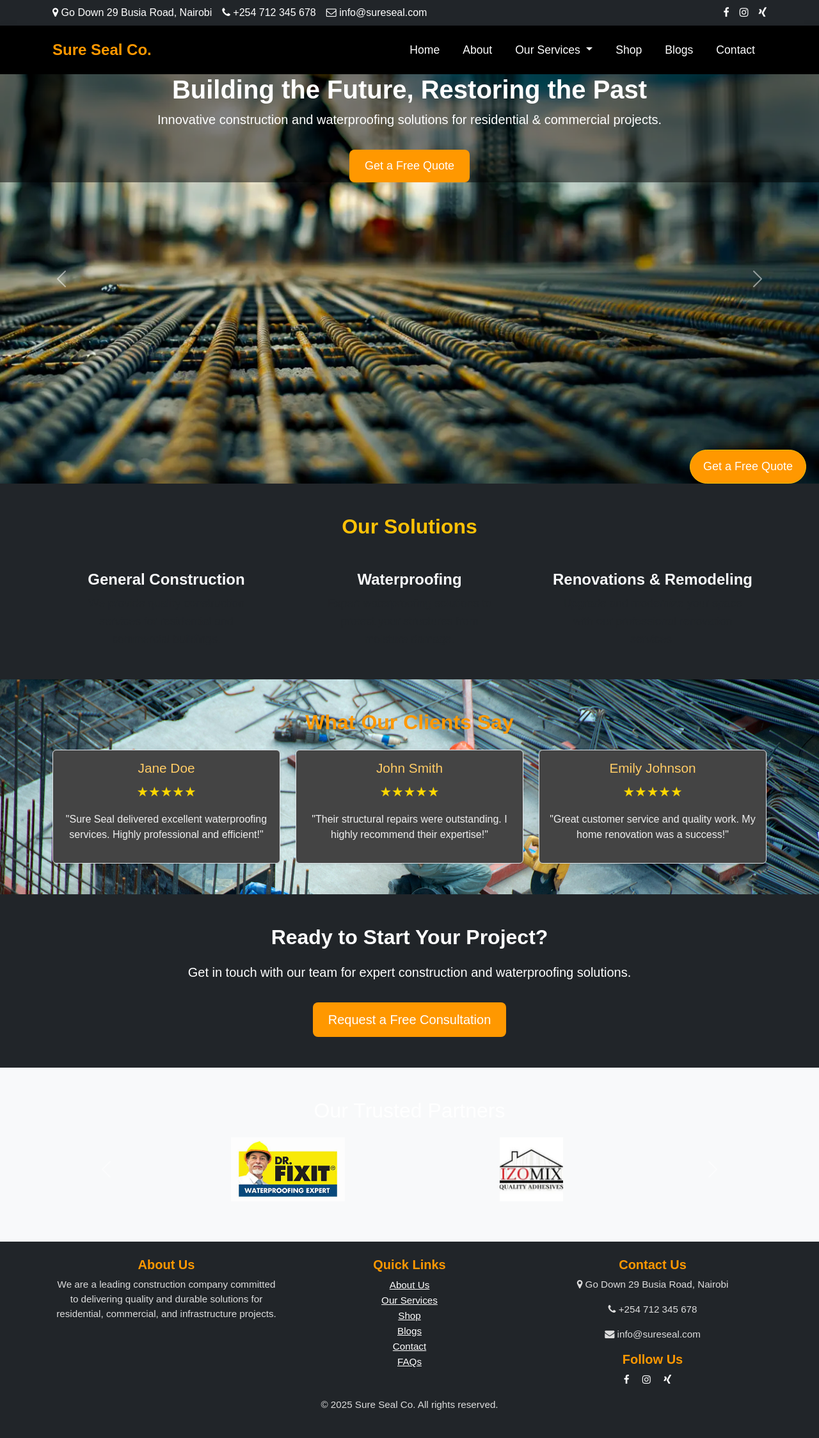
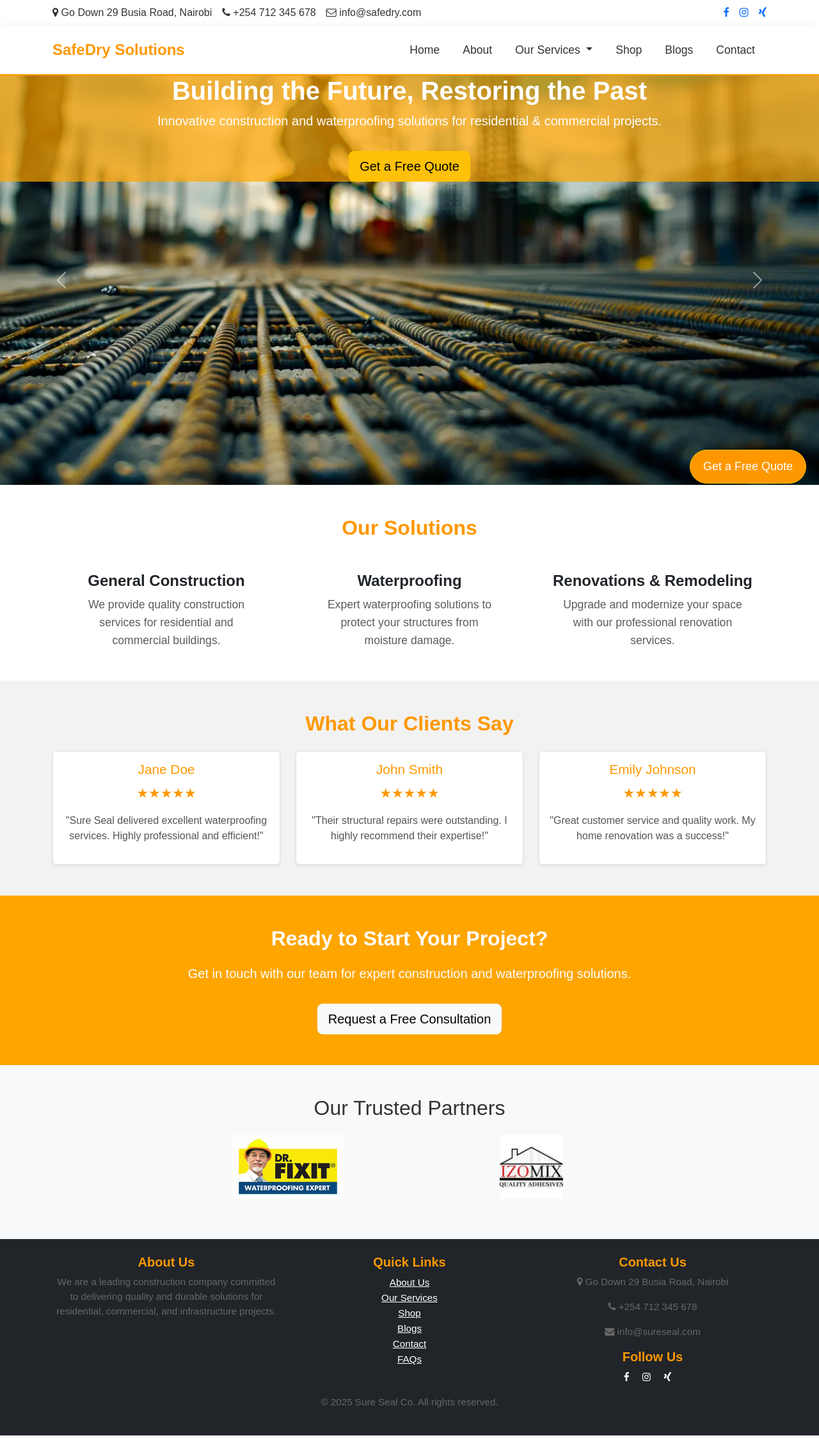
Before and after one commit to nemlic/sureseal, a PHP site: page / in a window 1280 px wide. Shown: the whole page at 64% size. Run offline with PHP 8.4, Linux system fonts and the light colour scheme.

Commit message:
let there be light

```diff
--- a/includes/header.php
+++ b/includes/header.php
@@ -3,7 +3,7 @@
 <head>
     <meta charset="UTF-8">
     <meta name="viewport" content="width=device-width, initial-scale=1">
-    <title>Sure Seal Co. | Construction Experts</title>
+    <title>SafeDry Solutions | Construction Experts</title>
 
     <!-- Bootstrap CSS -->
     <link href="https://cdn.jsdelivr.net/npm/bootstrap@5.3.0/dist/css/bootstrap.min.css" rel="stylesheet">
@@ -16,49 +16,49 @@
 <body>
 
 <!-- Top Address & Social Media Section -->
-<div class="bg-dark text-white py-2">
+<div class="bg-white text-orange py-2">
     <div class="container d-flex justify-content-between align-items-center flex-wrap">
         <div class="d-flex flex-wrap gap-3">
             <span><i class="fa fa-map-marker"></i> Go Down 29 Busia Road, Nairobi</span>
             <span><i class="fa fa-phone"></i> +254 712 345 678</span>
-            <span><i class="fa fa-envelope-o"></i> info@sureseal.com</span>
+            <span><i class="fa fa-envelope-o"></i> info@safedry.com</span>
         </div>
         <div class="d-flex gap-3">
-            <a href="#" class="text-white"><i class="fa fa-facebook"></i></a>
-            <a href="#" class="text-white"><i class="fa fa-instagram"></i></a>
-            <a href="#" class="text-white"><i class="fa fa-xing"></i></a> <!-- Updated X (Twitter) -->
+            <a href="#" class="text-orange"><i class="fa fa-facebook"></i></a>
+            <a href="#" class="text-orange"><i class="fa fa-instagram"></i></a>
+            <a href="#" class="text-orange"><i class="fa fa-xing"></i></a> <!-- Updated X (Twitter) -->
         </div>
     </div>
 </div>
 
 <!-- Navbar -->
-<nav class="navbar navbar-expand-lg navbar-light bg-light shadow">
+<nav class="navbar navbar-expand-lg navbar-light bg-white shadow">
     <div class="container">
-        <a class="navbar-brand fw-bold" href="index.php">Sure Seal Co.</a>
+        <a class="navbar-brand fw-bold text-orange" href="index.php">SafeDry Solutions</a>
         <button class="navbar-toggler" type="button" data-bs-toggle="collapse" data-bs-target="#navbarNav">
             <span class="navbar-toggler-icon"></span>
         </button>
         <div class="collapse navbar-collapse" id="navbarNav">
             <ul class="navbar-nav ms-auto">
-                <li class="nav-item"><a class="nav-link" href="index.php#home">Home</a></li>
-                <li class="nav-item"><a class="nav-link" href="about.php">About</a></li>
+                <li class="nav-item"><a class="nav-link text-orange" href="index.php#home">Home</a></li>
+                <li class="nav-item"><a class="nav-link text-orange" href="about.php">About</a></li>
 
                 <!-- Dropdown for Our Services -->
                 <li class="nav-item dropdown">
-                    <a class="nav-link dropdown-toggle" href="services.php" id="servicesDropdown" role="button" data-bs-toggle="dropdown">
+                    <a class="nav-link dropdown-toggle text-orange" href="services.php" id="servicesDropdown" role="button" data-bs-toggle="dropdown">
                         Our Services
                     </a>
                     <ul class="dropdown-menu">
-                        <li><a class="dropdown-item" href="services.php#residential">Residential Construction</a></li>
-                        <li><a class="dropdown-item" href="services.php#commercial">Commercial Construction</a></li>
-                        <li><a class="dropdown-item" href="services.php#renovation">Renovations</a></li>
-                        <li><a class="dropdown-item" href="services.php#roadworks">Road Construction</a></li>
+                        <li><a class="dropdown-item text-orange" href="services.php#residential">Residential Construction</a></li>
+                        <li><a class="dropdown-item text-orange" href="services.php#commercial">Commercial Construction</a></li>
+                        <li><a class="dropdown-item text-orange" href="services.php#renovation">Renovations</a></li>
+                        <li><a class="dropdown-item text-orange" href="services.php#roadworks">Road Construction</a></li>
                     </ul>
                 </li>
 
-                <li class="nav-item"><a class="nav-link" href="shop.php">Shop</a></li>
-                <li class="nav-item"><a class="nav-link" href="blogs.php">Blogs</a></li>
-                <li class="nav-item"><a class="nav-link" href="contact.php">Contact</a></li>
+                <li class="nav-item"><a class="nav-link text-orange" href="shop.php">Shop</a></li>
+                <li class="nav-item"><a class="nav-link text-orange" href="blogs.php">Blogs</a></li>
+                <li class="nav-item"><a class="nav-link text-orange" href="contact.php">Contact</a></li>
             </ul>
         </div>
     </div>
--- a/index.php
+++ b/index.php
@@ -5,11 +5,11 @@
     <div class="carousel-inner">
         <!-- Static First Slide -->
         <div class="carousel-item active" style="background-image: url('images/construction homebg.webp'); background-size: cover; background-position: center; min-height: 80vh;">
-            <div class="hero-slide text-white text-center d-flex align-items-center justify-content-center">
+            <div class="hero-slide text-white text-center d-flex align-items-center justify-content-center" style="background-color: rgba(255, 165, 0, 0.7);">
                 <div class="container">
                     <h1 class="fw-bold">Building the Future, Restoring the Past</h1>
                     <p class="lead">Innovative construction and waterproofing solutions for residential & commercial projects.</p>
-                    <a href="contact.php" class="btn btn-primary btn-lg mt-3">Get a Free Quote</a>
+                    <a href="contact.php" class="btn btn-warning btn-lg mt-3">Get a Free Quote</a>
                 </div>
             </div>
         </div>
@@ -25,11 +25,11 @@
 
         foreach ($slides as $slide) {
             echo "<div class='carousel-item' style='background-image: url({$slide[4]}); background-size: cover; background-position: center; min-height: 80vh;'>
-                    <div class='hero-slide text-white text-center d-flex align-items-center justify-content-center'>
+                    <div class='hero-slide text-white text-center d-flex align-items-center justify-content-center' style='background-color: rgba(255, 165, 0, 0.7);'>
                         <div class='container'>
                             <h1 class='fw-bold'>{$slide[0]}</h1>
                             <p class='lead'>{$slide[1]}</p>
-                            <a href='{$slide[2]}' class='btn btn-primary btn-lg mt-3'>{$slide[3]}</a>
+                            <a href='{$slide[2]}' class='btn btn-warning btn-lg mt-3'>{$slide[3]}</a>
                         </div>
                     </div>
                 </div>";
@@ -47,20 +47,20 @@
 </section>
 
 <!-- Our Solutions -->
-<section id="solutions" class="py-5 text-center bg-dark">
+<section id="solutions" class="py-5 text-center bg-white">
     <div class="container">
-        <h2 class="text-warning">Our Solutions</h2>
+        <h2 class="text-orange">Our Solutions</h2>
         <div class="row mt-4">
             <div class="col-md-4">
-                <h4 class="text-light">General Construction</h4>
+                <h4 class="text-dark">General Construction</h4>
                 <p class="text-muted">We provide quality construction services for residential and commercial buildings.</p>
             </div>
             <div class="col-md-4">
-                <h4 class="text-light">Waterproofing</h4>
+                <h4 class="text-dark">Waterproofing</h4>
                 <p class="text-muted">Expert waterproofing solutions to protect your structures from moisture damage.</p>
             </div>
             <div class="col-md-4">
-                <h4 class="text-light">Renovations & Remodeling</h4>
+                <h4 class="text-dark">Renovations & Remodeling</h4>
                 <p class="text-muted">Upgrade and modernize your space with our professional renovation services.</p>
             </div>
         </div>
@@ -96,13 +96,12 @@
         </div>
     </div>
 </section>
-
 <!-- Call-to-Action -->
-<section id="cta" class="bg-dark text-white text-center py-5">
+<section id="cta" class="text-white text-center py-5" style="background-color: orange;">
     <div class="container">
         <h2 class="fw-bold">Ready to Start Your Project?</h2>
         <p class="lead">Get in touch with our team for expert construction and waterproofing solutions.</p>
-        <a href="contact.php" class="btn btn-primary btn-lg mt-3">Request a Free Consultation</a>
+        <a href="contact.php" class="btn btn-light btn-lg mt-3">Request a Free Consultation</a>
     </div>
 </section>
 
--- a/style.css
+++ b/style.css
@@ -1,16 +1,17 @@
 /* General Styles */
 body {
     font-family: Arial, sans-serif;
-    background-color: #f8f9fa;
+    background-color: #fff; /* White background */
     margin: 0;
     padding: 0;
-    color: #fff;
+    color: #333; /* Dark text for readability */
 }
 
 /* Navbar Styling */
 .navbar {
-    background-color: #000 !important;
+    background-color: #fff !important; /* White Navbar */
     padding: 15px 0;
+    border-bottom: 2px solid #ff9800; /* Orange border */
 }
 
 .navbar-brand {
@@ -20,7 +21,7 @@ body {
 }
 
 .navbar-nav .nav-link {
-    color: #fff !important;
+    color: #333 !important; /* Dark text */
     font-size: 1.1rem;
     margin: 0 10px;
     transition: color 0.3s ease-in-out;
@@ -37,12 +38,12 @@ body {
     min-height: 80vh;
     background-size: cover;
     background-position: center;
-    color: white;
+    color: black;
 }
 
 /* Overlay Effect for Readability */
 #heroCarousel .hero-slide {
-    background: rgba(0, 0, 0, 0.5);
+    background: rgba(255, 255, 255, 0.7); /* White transparent overlay */
     width: 100%;
     height: 100%;
     display: flex;
@@ -59,6 +60,7 @@ body {
     font-size: 18px;
     border-radius: 8px;
     transition: background 0.3s ease-in-out;
+    color: white;
 }
 
 .btn-primary:hover {
@@ -67,27 +69,27 @@ body {
 
 /* Our Solutions */
 #solutions {
-    background-color: #222; /* Dark background */
+    background-color: #f9f9f9; /* Light background */
     padding: 60px 0;
     text-align: center;
 }
 
 #solutions h2 {
-    color: #ff9800; /* Orange heading */
+    color: #ff9800;
     margin-bottom: 30px;
     font-size: 2rem;
     font-weight: bold;
 }
 
 #solutions h4 {
-    color: #ffffff; /* White subheading */
+    color: #333; /* Darker text */
     font-size: 1.5rem;
     font-weight: bold;
     margin-top: 20px;
 }
 
 #solutions p {
-    color: #f0f0f0; /* Light gray text for better contrast */
+    color: #666;
     font-size: 1.1rem;
     line-height: 1.6;
     max-width: 80%;
@@ -95,39 +97,27 @@ body {
 }
 
 /* Reviews Section */
-/* #reviews { */
-    /* background-color: #333; Dark gray background */
-    /* padding: 60px 0;
+#reviews {
+    background-color: #f2f2f2; /* Light gray background */
+    padding: 60px 0;
     text-align: center;
-} */
-/* .py-5 {
-    min-height: 70vh;
-    width: 100%;
-    background-image: linear-gradient(rgba(4,9,30,0.7), rgba(4,9,30,0.7)),url(images/review_bg.jpg);
-    background-position: center;
-    background-size: cover;
-    position: relative;
-} */
-
+}
 
 #reviews h2 {
-    color: #ff9800; /* Orange title */
+    color: #ff9800;
     font-size: 2rem;
     font-weight: bold;
 }
 
 .review-card {
-    background: #444; /* Darker card background */
+    background: white; /* White card */
     border-left: 5px solid #ff9800;
     padding: 20px;
     border-radius: 10px;
-    color: #ffffff; /* White text */
+    color: #333;
     transition: transform 0.3s ease-in-out;
     min-height: max-content;
-}
-
-.bg-image {
-    background-image: url('images/review_bg.jpg'); background-size: cover;
+    box-shadow: 0px 4px 10px rgba(0, 0, 0, 0.1);
 }
 
 .review-card:hover {
@@ -135,32 +125,33 @@ body {
 }
 
 .review-card h5 {
-    color: #ffcc66; /* Light orange for names */
+    color: #ff9800;
     font-size: 1.3rem;
 }
 
 .review-card p {
-    color: #f0f0f0; /* Light gray text */
+    color: #555;
     font-size: 1rem;
 }
 
 /* Star Rating */
 .review-card .text-muted {
-    color: #ffd700 !important; /* Gold stars */
+    color: #ff9800 !important;
     font-size: 1.3rem;
 }
 
-
 /* CTA Section */
 #cta {
-    background-color: #333;
+    background-color: #ff9800;
     padding: 80px 0;
     text-align: center;
+    color: white;
 }
 
 #cta h2 {
     font-size: 32px;
     margin-bottom: 20px;
+    color: white;
 }
 
 #cta .btn {
@@ -198,10 +189,10 @@ body {
 
 /* Footer Styles */
 footer {
-    background-color: #111;
+    background-color: #f5f5f5;
     padding: 40px 0;
     text-align: center;
-    color: #fff;
+    color: #333;
 }
 
 footer h5 {
@@ -210,7 +201,7 @@ footer h5 {
 }
 
 footer p, footer a {
-    color: #ddd;
+    color: #666;
     font-size: 0.95rem;
 }
 
```
